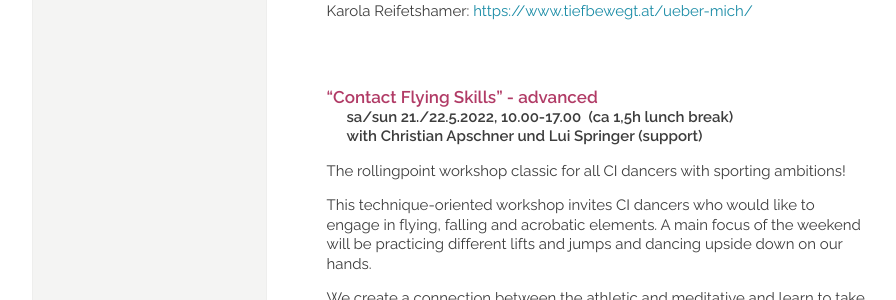
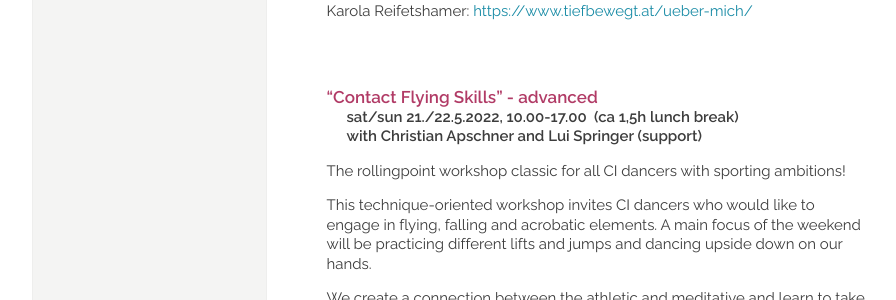
Before and after one commit to manulari/rollingpointat, a Jekyll site: the page built from _pages_en/en-workshops.md, in a window 1280 px wide and 900 px high, scrolled down 1963 px. Shown: the part 152-452 px from the top of the window, without its empty margins (152-1048 px from the left). Built offline with Jekyll 4.4.1, drawn with Linux system fonts in a browser that asks for light colours; comment, search, counter and statistics services are not loaded; some of the changed text lies outside the part shown.

Commit message:
Update page (en) “en-workshops”

```diff
--- a/_pages_en/en-workshops.md
+++ b/_pages_en/en-workshops.md
@@ -15,7 +15,7 @@ Fotocredits: He Shao Hui
 **mit Christian Apschner und Karola Reifetshamer**](#deeplistening)
 
 [**21./22.5.2022: "Contact Flying Skills"**\
-**mit Christian Apschner und** **Lui Springer (support)**](#flying)
+**with Christian Apschner and** **Lui Springer (support)**](#flying)
 
 ### Workshop descriptions:
 
@@ -56,8 +56,8 @@ Karola Reifetshamer: <https://www.tiefbewegt.at/ueber-mich/>
 
 #### **"Contact Flying Skills"** - advanced
 
-**sa/sun 21./22.5.2022, 10.00-17.00  (ca 1,5h lunch break)**\
-**with Christian Apschner und Lui Springer (support)**
+**sat/sun 21./22.5.2022, 10.00-17.00  (ca 1,5h lunch break)**\
+**with Christian Apschner and Lui Springer (support)**
 
 The rollingpoint workshop classic for all CI dancers with sporting ambitions!
 
```
